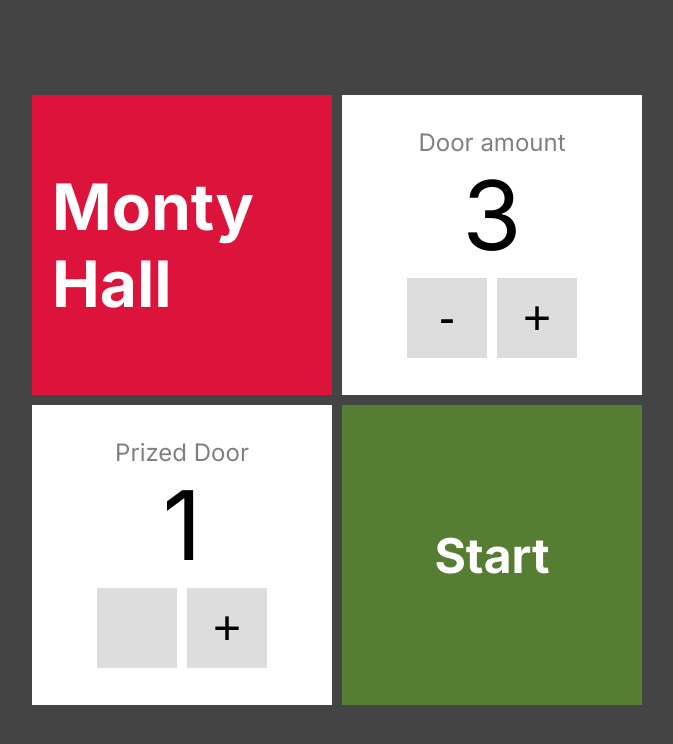
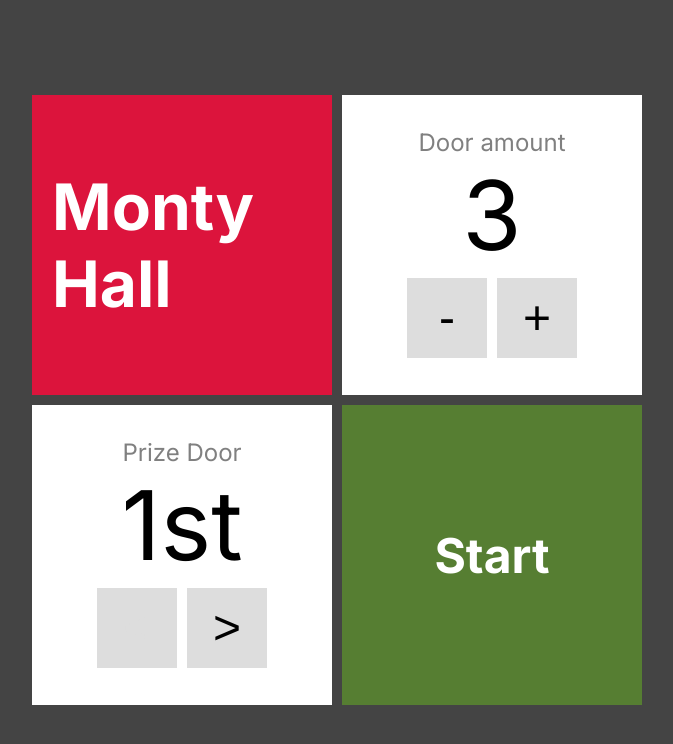
Before and after one commit to CelloCodes/monty_hall_game, a Next.js app: page / in a window 1280 px wide. Shown: the top 744 px of the page, without its empty margins (303-976 px from the left). Built offline with nearby package versions, Linux system fonts and the light colour scheme.

Commit message:
Improve readability of the prize door option in the main menu

```diff
--- a/src/app/game/[doors]/[prized_door]/page.tsx
+++ b/src/app/game/[doors]/[prize_door]/page.tsx
@@ -12,8 +12,8 @@ export default function game() {
     const pathname = usePathname()
     useEffect(() => {
         const door_amount = +pathname.split('/')[2]
-        const prized_door = +pathname.split('/')[3]
-        setDoors(create_doors(door_amount, prized_door))
+        const prize_door = +pathname.split('/')[3]
+        setDoors(create_doors(door_amount, prize_door))
     }, [pathname])
 
     function render_doors() {
--- a/src/app/page.tsx
+++ b/src/app/page.tsx
@@ -7,7 +7,7 @@ import { useState } from "react";
 
 export default function Home() {
     const [door_amount, set_door_amount] = useState(3)
-    const [prized_door, set_prized_door] = useState(1)
+    const [prize_door, set_prize_door] = useState(1)
 
     return (
         <div className={styles.form}>
@@ -22,11 +22,12 @@ export default function Home() {
             </div>
             <div>
                 <Card>
-                    <NumberInput text={"Prized Door"} value={prized_door}
-                                 onChange={new_prized_door => set_prized_door(new_prized_door)} />
+                    <NumberInput text={"Prize Door"} value={prize_door}
+                                 type={"position"}
+                                 onChange={new_prize_door => set_prize_door(new_prize_door)} />
                 </Card>
                 <Card bgcolor={"#567e32"}>
-                    <Link href={`/game/${door_amount}/${prized_door}`}>
+                    <Link href={`/game/${door_amount}/${prize_door}`}>
                         <h2 className={styles.link}>Start</h2>
                     </Link>
                 </Card>
--- a/src/components/NumberInput.tsx
+++ b/src/components/NumberInput.tsx
@@ -1,8 +1,10 @@
 import styles from '../styles/NumberInput.module.css'
+import format_position from '../functions/number_input.js'
 
 interface NumberInputProps {
     text: string
     value: number
+    type: string
     onChange: (new_value: number) => void
 }
 
@@ -12,13 +14,22 @@ export default function NumberInput(props: NumberInputProps) {
     const dec = () => props.onChange(props.value > 1 ? props.value - 1 : props.value)
     const inc = () => props.onChange(props.value < 16 ? props.value + 1 : props.value)
 
+    let value = props.value
+    let dec_symbol = '-'
+    let inc_symbol = '+'
+    if (props.type === 'position') {
+        value = format_position(value)
+        dec_symbol = '\u003C'
+        inc_symbol = '\u003E'
+    }
+
     return (
         <div className={styles.number_input}>
             <span className={styles.text}>{props.text}</span>
-            <span className={styles.value}>{props.value}</span>
+            <span className={styles.value}>{value}</span>
             <div className={styles.buttons}>
-                <button className={`${styles.button} ${lower_limit}`} onClick={dec}>-</button>
-                <button className={`${styles.button} ${upper_limit}`} onClick={inc}>+</button>
+                <button className={`${styles.button} ${lower_limit}`} onClick={dec}>{dec_symbol}</button>
+                <button className={`${styles.button} ${upper_limit}`} onClick={inc}>{inc_symbol}</button>
             </div>
         </div>
     )
--- a/src/functions/doors.ts
+++ b/src/functions/doors.ts
@@ -1,9 +1,9 @@
 import DoorModel from "../models/Door";
 
-export function create_doors(amount: number, prized_door: number): DoorModel[] {
+export function create_doors(amount: number, prize_door: number): DoorModel[] {
     return Array.from({ length: amount }, (_, i) => {
         const number = i + 1
-        const has_prize = prized_door === number
+        const has_prize = prize_door === number
         return new DoorModel(number, has_prize)
     })
 }
--- /dev/null
+++ b/src/functions/number_input.js
@@ -0,0 +1,13 @@
+export default function format_position(value) {
+    if (value == 1) {
+        value += 'st'
+    } else if (value == 2) {
+        value += 'nd'
+    } else if (value == 3) {
+        value += 'rd'
+    } else {
+        value += 'th'
+    }
+
+    return value
+}
```
